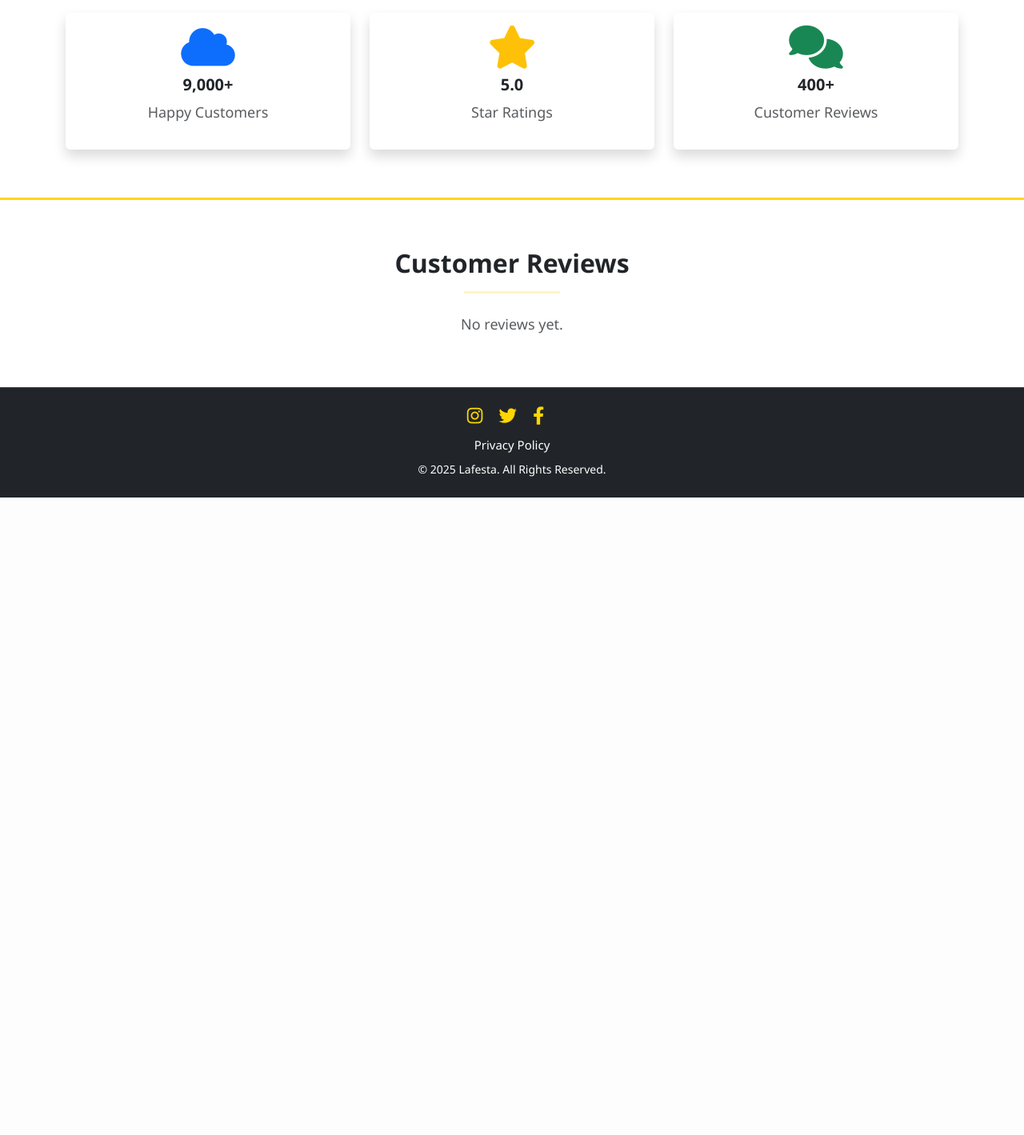
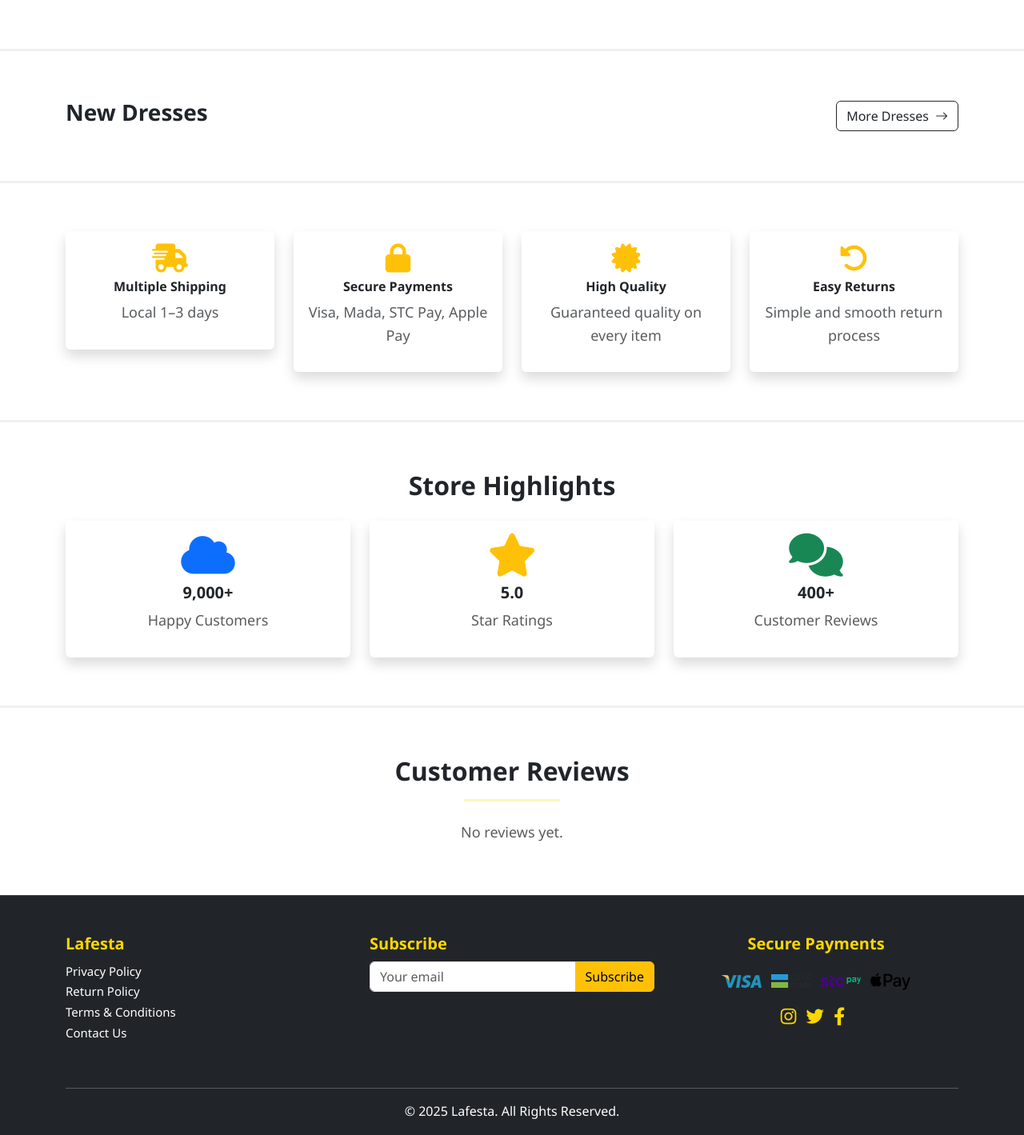
Before and after one commit to Areej2277/Lafesta, a Django app: page / in a window 1280 px wide. Shown: the part 899-2318 px from the top of the page at 80% size. Before the commit the page ends 1521 px from the top, so only its background shows below. Run offline with Django 5.2, Linux system fonts and the light colour scheme; data that the repository does not hold is empty.

Commit message:
Update home page layout and card styling for better appearance

```diff
--- a/Lafesta/main/templates/main/base.html
+++ b/Lafesta/main/templates/main/base.html
@@ -22,7 +22,7 @@
 <body>
 
 {% if request.path == '/' %}
-<video autoplay muted loop id="bgVideo">
+<video autoplay muted loop id="bgVideo" preload="auto" >
     <source src="{% static 'videos/background2.mp4' %}" type="video/mp4">
 </video>
 {% endif %}
@@ -114,15 +114,54 @@
 </div>
 
 <!-- Footer -->
-<footer class="footer bg-dark text-white text-center py-4 mt-5">
-  <div class="container d-flex flex-column align-items-center">
-    <div class="mb-2">
-      <a href="#" class="text-white me-3"><i class="fa-brands fa-instagram"></i></a>
-      <a href="#" class="text-white me-3"><i class="fa-brands fa-twitter"></i></a>
-      <a href="#" class="text-white me-3"><i class="fa-brands fa-facebook-f"></i></a>
+<!-- Footer -->
+<footer class="footer bg-dark text-white pt-5 pb-3 mt-5">
+  <div class="container">
+    <div class="row">
+
+      <!-- About / Links -->
+      <div class="col-md-4 mb-4">
+        <h5>Lafesta</h5>
+        <ul class="list-unstyled">
+          <li><a href="{% url 'main:privacy_policy' %}" class="privacy-link">Privacy Policy</a></li>
+          <li><a href="#" class="privacy-link">Return Policy</a></li>
+          <li><a href="#" class="privacy-link">Terms & Conditions</a></li>
+          <li><a href="#" class="privacy-link">Contact Us</a></li>
+        </ul>
+      </div>
+
+      <!-- Newsletter -->
+      <div class="col-md-4 mb-4">
+        <h5>Subscribe</h5>
+        <form>
+          <div class="input-group">
+            <input type="email" class="form-control" placeholder="Your email" required>
+            <button class="btn btn-warning" type="submit">Subscribe</button>
+          </div>
+        </form>
+        <p class="mt-2 small text-muted">Get exclusive offers and updates.</p>
+      </div>
+
+      <!-- Payment & Social -->
+      <div class="col-md-4 text-center">
+        <h5>Secure Payments</h5>
+        <div class="mb-2">
+          <img src="{% static 'images/visa.png' %}" alt="Visa" width="50" class="me-2">
+          <img src="{% static 'images/Mada_Logo.svg' %}" alt="Mada" width="50" class="me-2">
+          <img src="{% static 'images/Stc_pay.svg.png' %}" alt="STC Pay" width="50" class="me-2">
+          <img src="{% static 'images/apple-pay.png' %}" alt="Apple Pay" width="50">
+        </div>
+        <div>
+          <a href="#" class="text-white me-2"><i class="fab fa-instagram"></i></a>
+          <a href="#" class="text-white me-2"><i class="fab fa-twitter"></i></a>
+          <a href="#" class="text-white me-2"><i class="fab fa-facebook-f"></i></a>
+        </div>
+      </div>
+
     </div>
-    <a href="{% url 'main:privacy_policy' %}" class="privacy-link">Privacy Policy</a>
-    <small class="d-block mt-2">&copy; 2025 Lafesta. All Rights Reserved.</small>
+
+    <hr class="border-top border-light">
+    <p class="text-center mb-0">&copy; 2025 Lafesta. All Rights Reserved.</p>
   </div>
 </footer>
 
--- a/Lafesta/main/templates/main/home.html
+++ b/Lafesta/main/templates/main/home.html
@@ -3,17 +3,26 @@
 
 {% block content %}
 <!-- Hero Section -->
-<section class="hero-home text-center d-flex align-items-center justify-content-center mt-5 pt-5">
-  <div class="container">
-    <h1 class="hero-title text-black">Welcome to Lafesta!</h1>
-    <p class="hero-subtitle text-black">Where elegance meets convenience — Rent your dream dress now with trust, ease, and style.</p>
+<section class="hero-home text-start d-flex align-items-center justify-content-start mt-5 pt-5">
+  <div class="px-5 ms-lg-5 ms-4" style="align-self: left; justify-self: left;">
+    <h1 class="hero-title text-black">
+      Unveil Your Moment<br>of Elegance
+    </h1>
+    <p class="hero-subtitle text-black mt-3">
+      Discover the magic of dressing up with <strong>Lafesta</strong> —<br>
+      Every gown is a promise of elegance, every rental is seamless,<br>
+      and every occasion becomes truly unforgettable.
+    </p>
+    <a href="#dresses-section" class="btn btn-outline-light mt-4">
+      Explore Dresses <i class="fas fa-arrow-down ms-2"></i>
+    </a>
   </div>
 </section>
 
 <div class="full-width-divider"></div>
 
 <!-- New Dresses Section -->
-<section class="container my-5">
+<section id="dresses-section" class="container my-5 new-dresses">
   <div class="d-flex justify-content-between align-items-center mb-4">
     <h3 class="fw-bold">New Dresses</h3>
     <a href="{% url 'dresses:my_dresses' %}" class="btn btn-outline-dark">
--- a/Lafesta/static/css/style.css
+++ b/Lafesta/static/css/style.css
@@ -344,9 +352,21 @@
 .full-width-divider {
     border: none;
     height: 3px;
-    background-color: #FFD700;
+    background-color: rgb(240, 240, 240);
     margin: 60px 0;
     width: 100%;
+}
+
+.btn-outline-light {
+    border: 2px solid #fff;
+    color: #fff;
+    transition: all 0.3s ease;
+}
+
+.btn-outline-light:hover {
+    background-color: #FFD700;
+    border-color: #FFD700;
+    color: #000;
 }
 
 /* ========== Responsive Styles ========== */
```
Also changed, not shown: other parts of Lafesta/static/css/style.css (+27 -19 lines), Lafesta/static/images/Mada_Logo.svg (added), Lafesta/static/images/Stc_pay.svg.png (added), Lafesta/static/images/apple-pay.png (added), Lafesta/static/images/visa.png (added).
